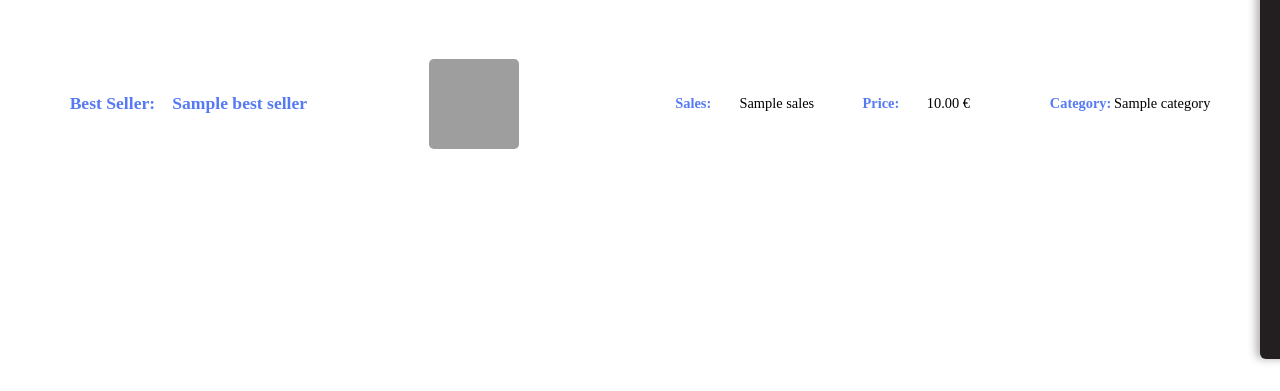
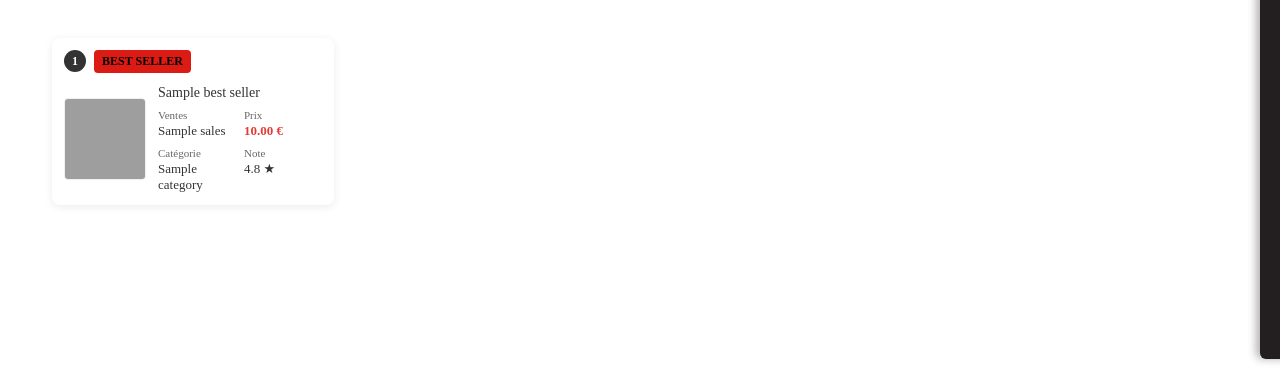
Before and after one commit to RebecaRakotomalala/LiveShopping, a Symfony app: template desktopLive/templates/admin/index.html.twig in a window 1280 px wide. Shown: the part 481-872 px from the top of the page. Run offline with Twig, Linux system fonts and the light colour scheme; the template is opened without the code that fills it: most values are stand-ins (such as "Sample title", 1, 10 or a date in 2020); some libraries are stand-ins or nearby versions; grey boxes are pictures that could not be loaded.

Commit message:
amelioration dashboard

```diff
--- a/desktopLive/public/css/dashboard.css
+++ b/desktopLive/public/css/dashboard.css
@@ -126,100 +126,155 @@
     background: #2C3034;
 }
 
-.best-seller-compact {
-    background: white;
-    border-radius: 0.5rem;
-    padding: 1.5%;
-    box-shadow: 0 0.5% 1% rgba(0,0,0,0.1);
-    margin-bottom: 1.5%;
-    width: 100%;
-    box-sizing: border-box;
-    display: flex; /* Nouveau: flex container */
-    flex-wrap: wrap; /* Permet le passage à la ligne si nécessaire */
-    gap: 1.5%; /* Espacement entre éléments */
-    align-items: center; /* Alignement vertical */
-    margin-top: 2%;
+.best-sellers-container {
+    display: grid;
+    grid-template-columns: repeat(auto-fill, minmax(280px, 1fr));
+    gap: 16px;
+    margin: 20px 0;
 }
 
-.best-seller-title {
-    color: #567AF4;
-    font-size: 1.1em;
-    margin: 0; /* Supprime la marge basse */
+.best-seller-card {
+    background: white;
+    border-radius: 8px;
+    padding: 12px;
+    box-shadow: 0 2px 8px rgba(0,0,0,0.08);
+    display: flex;
+    flex-direction: column;
+    gap: 12px;
+    transition: transform 0.2s;
+}
+
+.best-seller-card:hover {
+    transform: translateY(-2px);
+}
+
+.best-seller-header {
     display: flex;
     align-items: center;
-    flex: 1 0 auto; /* Prend l'espace nécessaire */
-    min-width: 30%; /* Largeur minimale pour le titre */
-    gap: 5%;
+    gap: 8px;
+}
+
+.best-seller-badge {
+    background: #db1b14;
+    color: #000;
+    font-weight: bold;
+    font-size: 12px;
+    padding: 4px 8px;
+    border-radius: 4px;
+    display: inline-flex;
+    align-items: center;
+}
+
+.best-seller-rank {
+    background: #333;
+    color: white;
+    width: 22px;
+    height: 22px;
+    border-radius: 50%;
+    display: flex;
+    align-items: center;
+    justify-content: center;
+    font-size: 12px;
+    font-weight: bold;
 }
 
 .best-seller-content {
     display: flex;
+    gap: 12px;
     align-items: center;
-    gap: 3%;
-    flex: 2 0 60%; /* Prend plus d'espace que le titre */
-    min-width: 65%; /* Largeur minimale pour le contenu */
-    gap: 20%;
 }
 
 .best-seller-image {
-    width: 20%; /* Réduit la largeur de l'image */
-    max-width: 90px; /* Taille maximale réduite */
-    aspect-ratio: 1/1;
+    width: 80px;
+    height: 80px;
     object-fit: cover;
-    border-radius: 0.3rem;
+    border-radius: 4px;
+    flex-shrink: 0;
+    border: 1px solid #f0f0f0;
 }
 
-.best-seller-details {
+.best-seller-info {
     flex: 1;
-    font-size: 0.9em;
-    display: flex; /* Nouveau: flex pour les détails */
-    flex-wrap: wrap; /* Permet le passage à la ligne si nécessaire */
-    gap: 5%; /* Espacement entre les éléments */
+    display: grid;
+    grid-template-columns: repeat(2, 1fr);
+    gap: 8px;
 }
 
-.detail-row {
-    flex: 1 0 30%; /* Trois colonnes par ligne */
-    min-width: 30%; /* Largeur minimale pour chaque détail */
-    display: flex;
-    margin-bottom: 0; /* Supprime la marge basse */
+.best-seller-name {
+    font-weight: 500;
+    font-size: 14px;
+    color: #333;
+    grid-column: span 2;
+    white-space: nowrap;
+    overflow: hidden;
+    text-overflow: ellipsis;
 }
 
-.label {
-    font-weight: bold;
-    min-width: 40%; /* Réduit la largeur du label */
-    color: #567AF4;
+.best-seller-detail {
+    font-size: 12px;
+    display: flex;
+    flex-direction: column;
+}
+
+.best-seller-label {
+    color: #666;
+    margin-bottom: 2px;
+    font-size: 11px;
+}
+
+.best-seller-value {
+    font-weight: 500;
+    color: #333;
+    font-size: 13px;
+}
+
+.price-value {
+    color: #E53935;
+    font-weight: 600;
 }
 
 /* Dark mode */
-.dark-theme .best-seller-compact {
+.dark-theme .best-seller-card {
     background: #2C3034;
+    box-shadow: 0 2px 8px rgba(0,0,0,0.2);
 }
 
-.dark-theme .product-name,
-.dark-theme .best-seller-details {
+.dark-theme .best-seller-name,
+.dark-theme .best-seller-value {
     color: #f8f9fa;
 }
 
-.dark-theme .label {
-    color: #9ab0f7;
+.dark-theme .best-seller-label {
+    color: #aaa;
+}
+
+.dark-theme .price-value {
+    color: #FF6E6E;
+}
+
+.dark-theme .best-seller-rank {
+    background: #567AF4;
+}
+
+@media (max-width: 900px) {
+    .best-sellers-container {
+        grid-template-columns: 1fr;
+    }
+
+    .best-seller-card {
+        flex-direction: row;
+    }
+
+    .best-seller-header {
+        flex-direction: column;
+        min-width: 100px;
+    }
 }
 
 /* Media queries pour la responsivité */
 @media (max-width: 1200px) {
     .chart-container {
         min-width: 48%;
-    }
-}
-
-@media (max-width: 900px) {
-    .best-seller-compact {
-        flex-direction: column;
-        align-items: flex-start;
-    }
-
-    .best-seller-title,
-    .best-seller-content {
-        min-width: 100%;
     }
 }
 
@@ -237,16 +292,4 @@
     .chart-container {
         min-width: 100%;
     }
-
-    .best-seller-content {
-        flex-direction: row; /* Garde l'image et détails côte à côte */
-    }
-
-    .best-seller-details {
-        flex-direction: column; /* Empile les détails verticalement */
-    }
-
-    .detail-row {
-        flex: 1 0 100%; /* Pleine largeur pour chaque détail */
-    }
 }
--- a/desktopLive/templates/admin/index.html.twig
+++ b/desktopLive/templates/admin/index.html.twig
@@ -38,33 +38,52 @@
             </div>
         </div>
 
-        {% if bestSeller is not null %}
-            <div class="best-seller-compact">
-                <h2 class="best-seller-title">
-                    Best Seller:
-                    <span class="product-name">{{ bestSeller.name }}</span>
-                </h2>
+        {% if bestSellers is not null %}
+            <div class="best-sellers-container">
+                {% for bestSeller in bestSellers %}
+                <div class="best-seller-card">
+                    <div class="best-seller-header">
+                        <span class="best-seller-rank">{{ loop.index }}</span>
+                        <span class="best-seller-badge">BEST SELLER</span>
+                    </div>
 
                     <div class="best-seller-content">
                         <img
                             src="{{ bestSeller.image_id starts with 'http' ? bestSeller.image_id : asset('images/' ~ bestSeller.image_id) }}"
                             alt="{{ bestSeller.name }}"
                             class="best-seller-image"
+                            loading="lazy"
+                            width="80"
+                            height="80"
                             onerror="this.src='{{ asset('images/shoe1.jpg') }}'"
                         >
 
-                    <div class="best-seller-details">
-                        <div class="detail-row">
-                            <span class="label">Sales:</span> {{ bestSeller.sales }}
+                        <div class="best-seller-info">
+                            <div class="best-seller-name" title="{{ bestSeller.name }}">{{ bestSeller.name }}</div>
+
+                            <div class="best-seller-detail">
+                                <span class="best-seller-label">Ventes</span>
+                                <span class="best-seller-value">{{ bestSeller.sales }}</span>
                             </div>
-                        <div class="detail-row">
-                            <span class="label">Price:</span> {{ bestSeller.average_price|number_format(2, '.', ' ') }} €
+
+                            <div class="best-seller-detail">
+                                <span class="best-seller-label">Prix</span>
+                                <span class="best-seller-value price-value">{{ bestSeller.average_price|number_format(2, '.', ' ') }} €</span>
                             </div>
-                        <div class="detail-row">
-                            <span class="label">Category:</span> {{ bestSeller.category }}
+
+                            <div class="best-seller-detail">
+                                <span class="best-seller-label">Catégorie</span>
+                                <span class="best-seller-value">{{ bestSeller.category }}</span>
+                            </div>
+
+                            <div class="best-seller-detail">
+                                <span class="best-seller-label">Note</span>
+                                <span class="best-seller-value">4.8 ★</span>
                             </div>
                         </div>
                     </div>
+                </div>
+                {% endfor %}
             </div>
         {% endif %}
     </div>
@@ -84,7 +103,7 @@
         const ventesParArticle = {{ ventesParArticle|json_encode|raw }};
         const categoryNom = "{{ category.nameCategory }}";
 
-        const meilleurVente = {{ bestSeller|json_encode|raw }};
+        const meilleurVente = {{ bestSellers|json_encode|raw }};
         console.log(meilleurVente);
 
         document.addEventListener('DOMContentLoaded', function() {
```
Also changed, not shown: desktopLive/src/Controller/AdminController.php (+4 -4 lines). Lines whose indentation alone changed are shown as unchanged.
